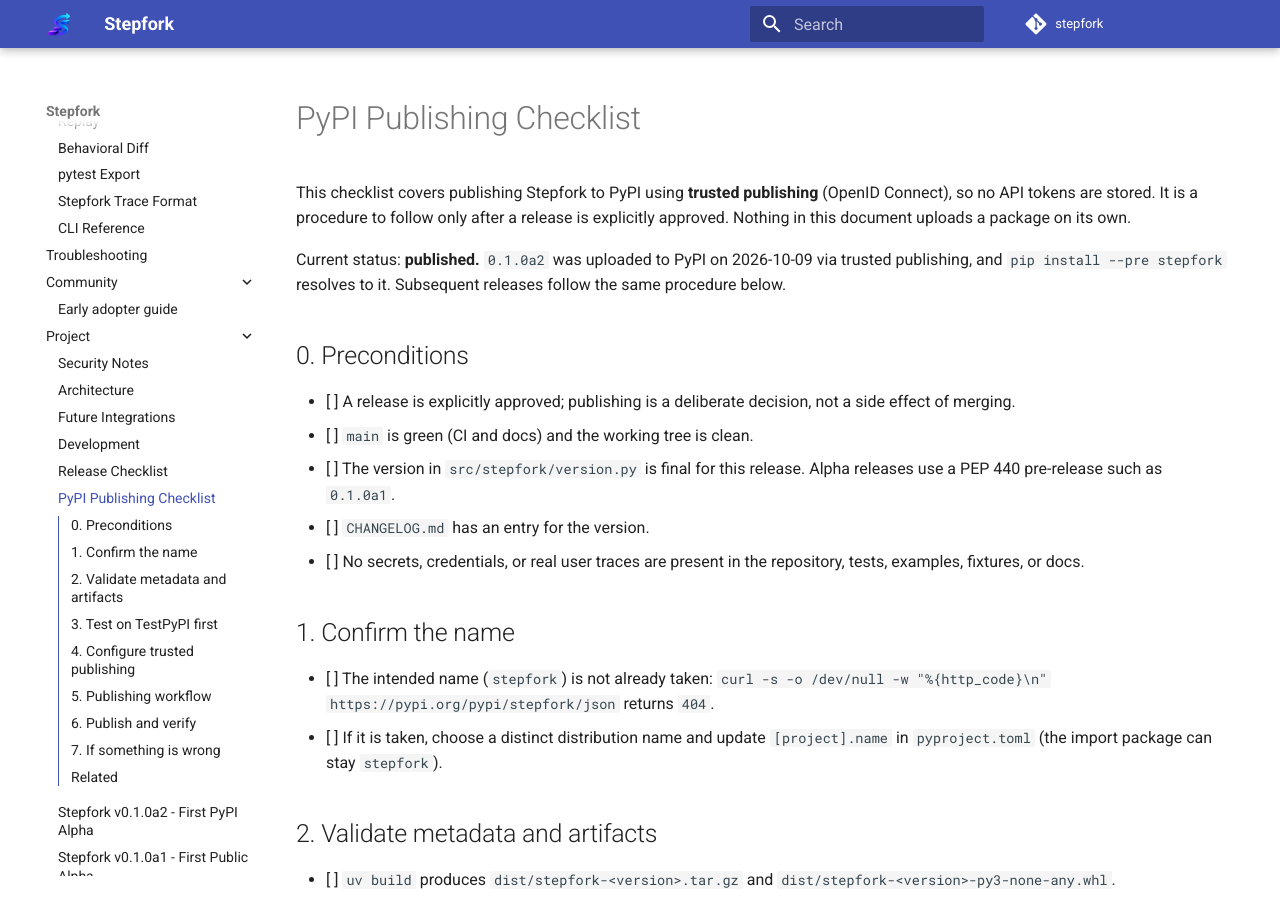
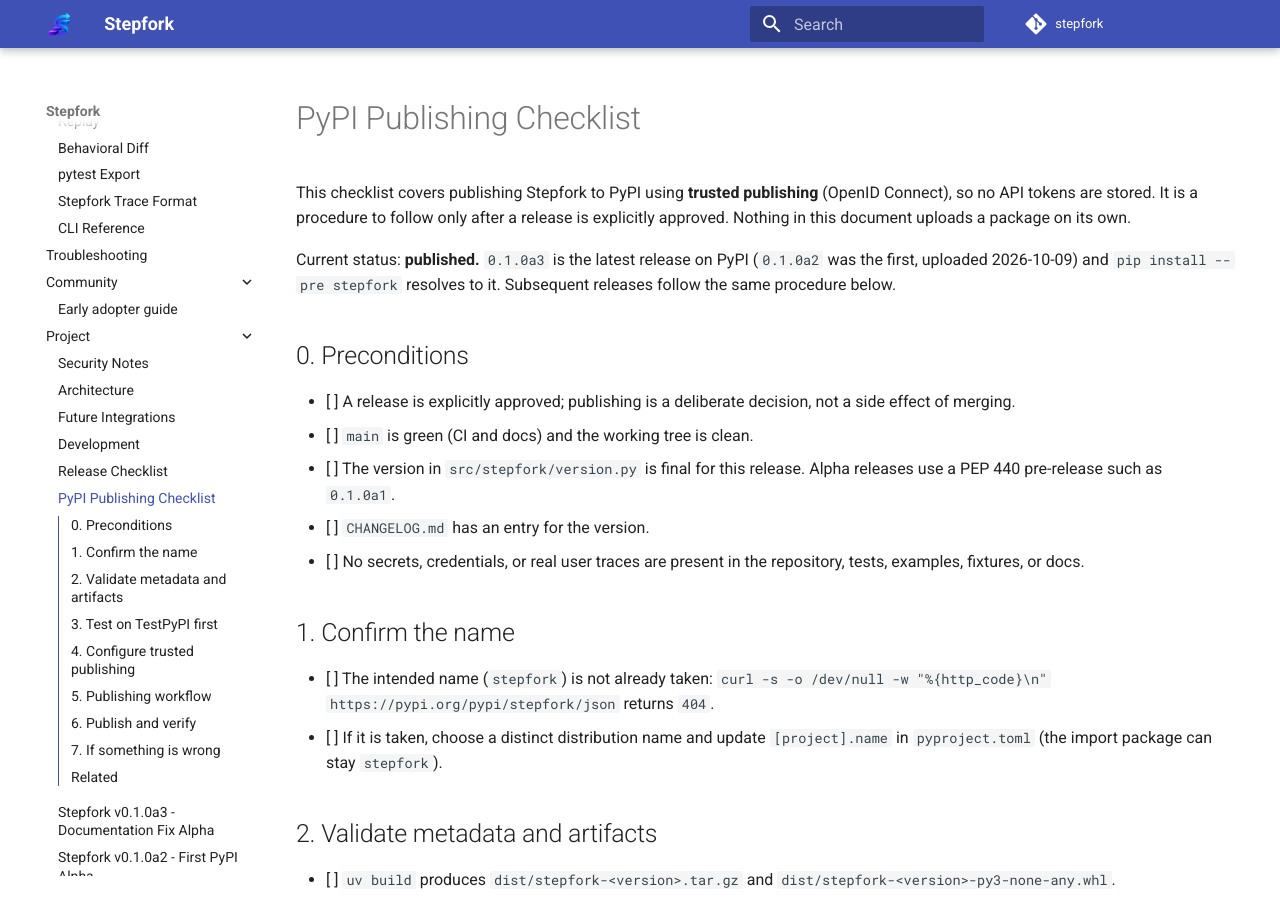
Before and after one commit to utsab345/stepfork, an MkDocs documentation site: the page built from docs/pypi-publishing.md, in a window 1280 px wide and 900 px high. Built offline with MkDocs 1.6.1 and Material for MkDocs 9.7.7, drawn with Linux system fonts in a browser that asks for light colours; comment, search, counter and statistics services are not loaded.

Commit message:
release: prepare v0.1.0a3 documentation fix

```diff
--- a/docs/pypi-publishing.md
+++ b/docs/pypi-publishing.md
@@ -5,9 +5,9 @@
 after a release is explicitly approved. Nothing in this document uploads a
 package on its own.
 
-Current status: **published.** `0.1.0a2` was uploaded to PyPI on 2026-10-09 via
-trusted publishing, and `pip install --pre stepfork` resolves to it. Subsequent
-releases follow the same procedure below.
+Current status: **published.** `0.1.0a3` is the latest release on PyPI
+(`0.1.0a2` was the first, uploaded 2026-10-09) and `pip install --pre stepfork`
+resolves to it. Subsequent releases follow the same procedure below.
 
 ## 0. Preconditions
 
--- a/mkdocs.yml
+++ b/mkdocs.yml
@@ -37,6 +37,7 @@
       - development.md
       - release-checklist.md
       - pypi-publishing.md
+      - releases/v0.1.0a3.md
       - releases/v0.1.0a2.md
       - releases/v0.1.0a1.md
 
--- a/src/stepfork/version.py
+++ b/src/stepfork/version.py
@@ -2,4 +2,4 @@
 
 from __future__ import annotations
 
-__version__ = "0.1.0a2"
+__version__ = "0.1.0a3"
```
Also changed, not shown: CHANGELOG.md (+19 -0 lines), README.md (+1 -1 lines), docs/cli.md (+1 -1 lines), docs/community/early-adopter-guide.md (+1 -1 lines), docs/getting-started.md (+1 -1 lines), docs/index.md (+1 -1 lines), docs/releases/v0.1.0a3.md (added, +78 -0 lines).
